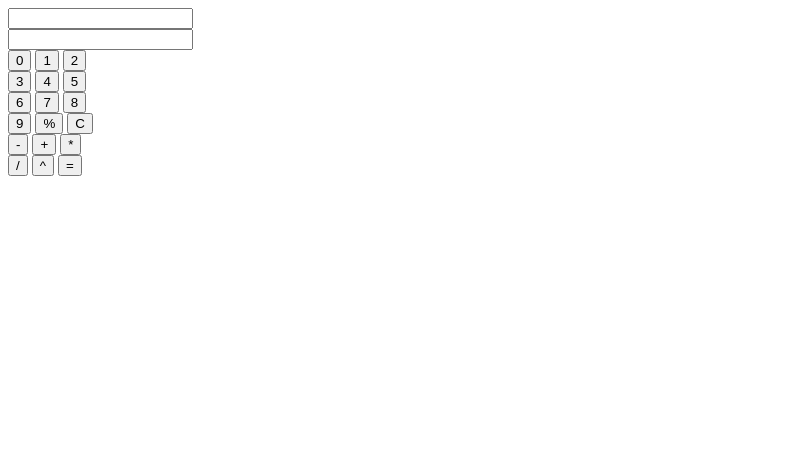
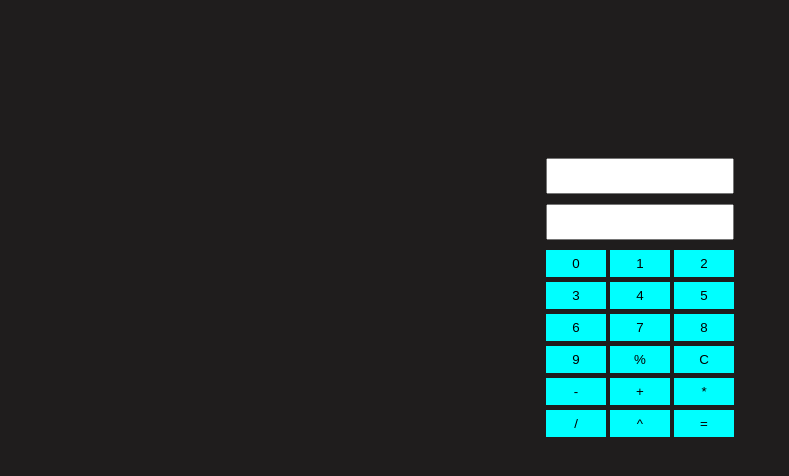
Before and after one commit to 2asmahan/IT, a plain HTML site: page index.html in a window 1280 px wide. Shown: the whole page, without its empty margins (0-789 px from the left). Drawn offline with Linux system fonts and the light colour scheme.

Commit message:
Add files via upload

```diff
--- a/index.html
+++ b/index.html
@@ -5,7 +5,33 @@
     <meta http-equiv="X-UA-Compatible" content="IE=edge">
     <meta name="viewport" content="width=device-width, initial-scale=1.0">
     <title>calculator</title>
+    <style>
 
+        body {
+        padding-top:150px;
+        text-align: center;
+        background-color: rgb(31, 29, 29);
+        }
+
+        input{
+            width: 180px;
+            height: 30px;
+            margin-bottom: 10px;
+        }
+
+        button{
+            padding: 5px 20px;
+            width: 60px;
+            margin-bottom: 5px;
+            background-color: aqua;
+            color: black;
+            border: solid 1px aqua ;
+            cursor: pointer;
+        }
+        button:hover{
+            background-color:rgb(49, 204, 204)  ;
+        }
+            </style>
 
 </head>
 
```
